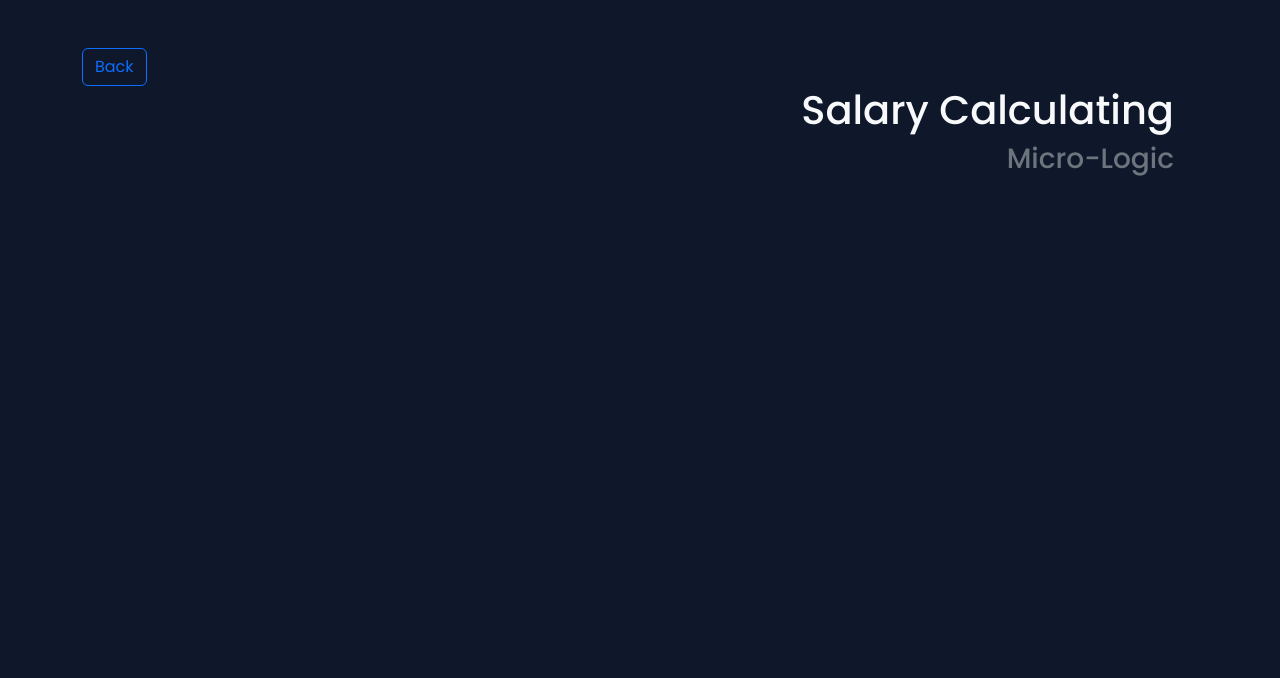
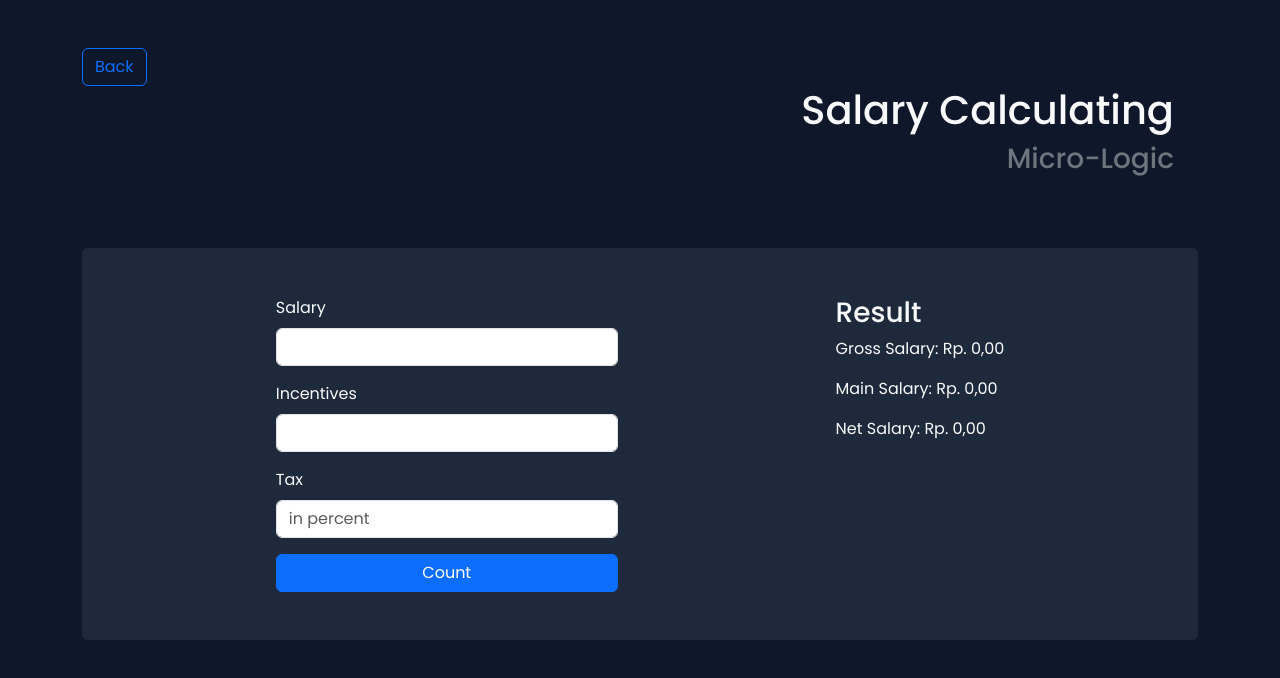
Before and after one commit to NubieMe/b51-micro-logic, a React (Vite) app: page /salary in a window 1280 px wide. Shown: the top 678 px of the page. Built offline with nearby package versions, Linux system fonts and the light colour scheme.

Commit message:
salary feature added

```diff
--- a/src/pages/Salary.jsx
+++ b/src/pages/Salary.jsx
@@ -1,6 +1,46 @@
+import { useState } from "react"
 import Title from "../components/Title"
 
 const Salary = () => {
+    const [salary, setSalary] = useState("")
+    const [incentive, setIncentive] = useState("")
+    const [tax, setTax] = useState("")
+    const div_styles = {
+        backgroundColor: "#1e293b",
+        border: "1 solid #353f4f",
+        width: "auto",
+        margin: "0 auto"
+    }
+
+    let Rupiah = new Intl.NumberFormat("id-ID", {
+        style: "currency",
+        currency: "IDR"
+    })
+
+    const gross = () => {
+        const sum = parseInt(salary) + parseInt(incentive)
+        return Rupiah.format(sum)
+    }
+
+    const net = () => {
+        const tx = (parseInt(salary) + parseInt(incentive)) / 100 * parseInt(tax)
+        const sum = parseInt(salary) + parseInt(incentive) - tx
+        return Rupiah.format(sum)
+    }
+
+    function handle() {
+        const sal = document.getElementById("salary").value
+        const inc = document.getElementById("incentive").value
+        const tx = document.getElementById("tax").value
+        if (!inc | Math.sign(inc) === -1) return alert("Please input incentive correctly!")
+
+        if(!tx | Math.sign(tx) === -1 | tx === 100) return alert("Please input tax correctly!")
+
+        if(!sal | Math.sign(tx) === -1) return alert("Please input salary correctly!")
+
+        setIncentive(inc)
+        setTax(tx)
+    }
     return (
         <div className='container-lg mt-5 column align-items-center'>
             <div className="w-100 d-flex row">
@@ -11,6 +51,23 @@ const Salary = () => {
                 </div>
                 <Title>Salary Calculating</Title>
             </div>
+            <div style={div_styles} className="d-flex flex-wrap py-5 px-4 mt-5 justify-content-evenly gap-5 rounded">
+                <div className="d-flex flex-column bg-transparent text-light">
+                    <label className="form-label bg-transparent">Salary</label>
+                    <input className="form-control mb-3" id="salary" type="number" onChange={e => setSalary(e.target.value)}/>
+                    <label className="form-label bg-transparent">Incentives</label>
+                    <input className="form-control mb-3" id="incentive" type="number"/>
+                    <label className="form-label bg-transparent">Tax</label>
+                    <input className="form-control mb-3" id="tax" type="number" placeholder="in percent"/>
+                    <button className="btn btn-primary" onClick={() => handle()}>Count</button>
+                </div>
+                <div className="d-flex flex-column justify-content-start bg-transparent text-light">
+                    <h3 className="bg-transparent">Result</h3>
+                    <p id="gross" className="bg-transparent">Gross Salary: {incentive === "" ? "Rp. 0,00" : gross()}</p>
+                    <p id="main" className="bg-transparent">Main Salary: {salary === "" ? "Rp. 0,00" : Rupiah.format(salary)}</p>
+                    <p id="net" className="bg-transparent">Net Salary: {tax === "" ? "Rp. 0,00" : net()}</p>
+                </div>
+            </div>
         </div>
     )
 }
```
